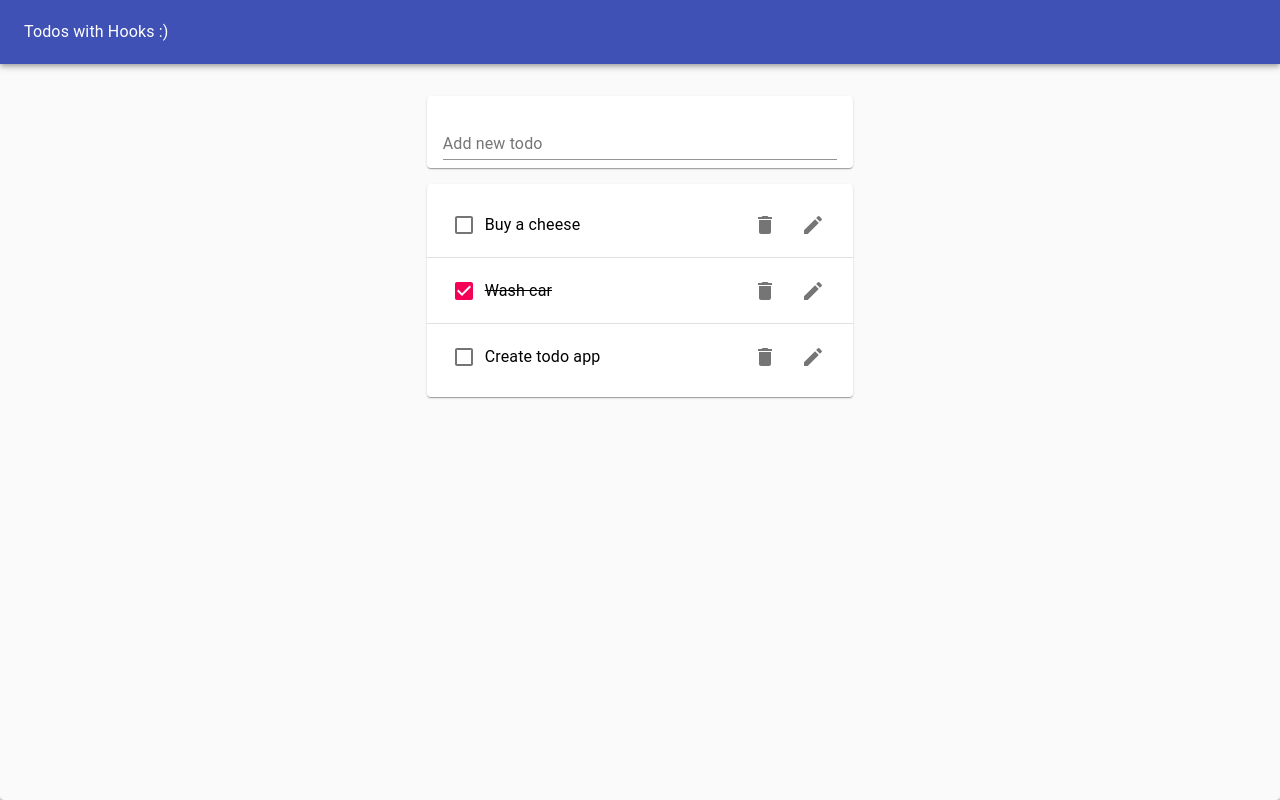
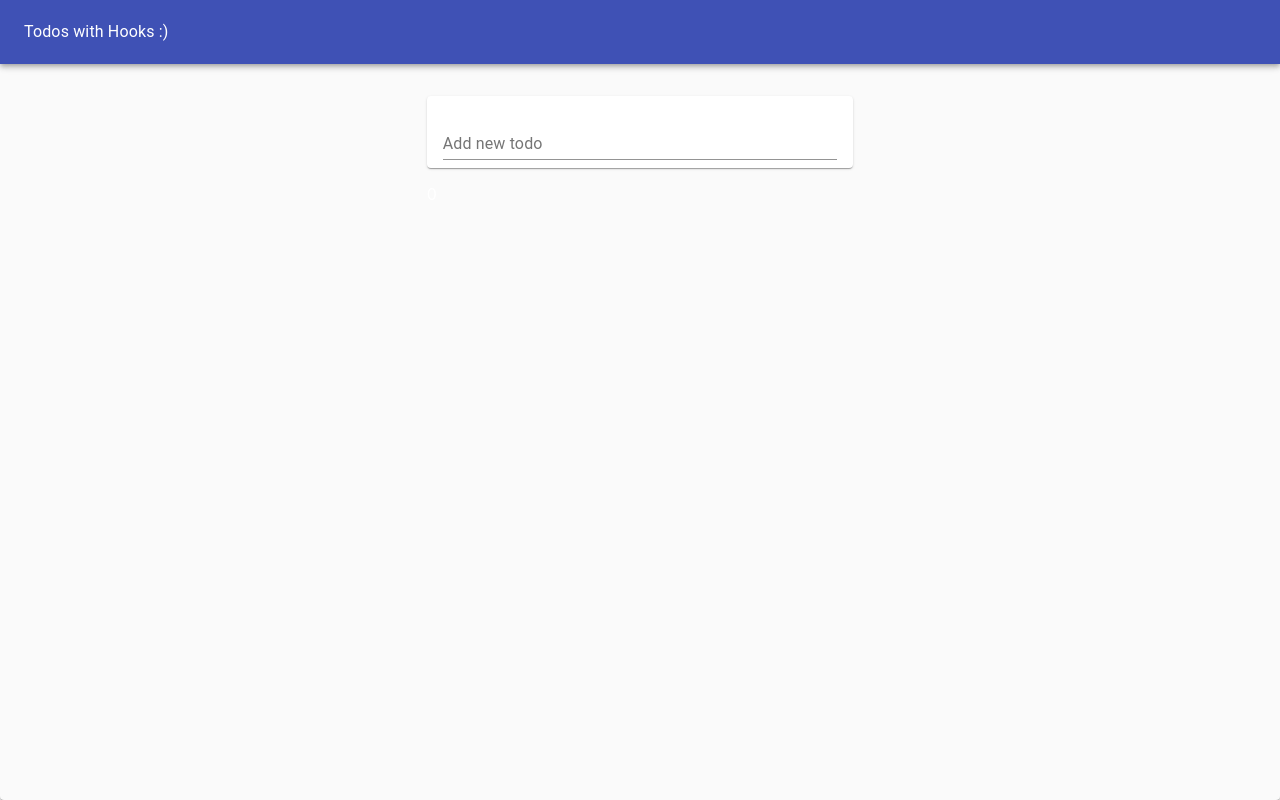
Before and after one commit to ivaylotsachev/todo-app-hooks, a React (Create React App) app: page / in a window 1280 px wide. Built offline with nearby package versions, Linux system fonts and the light colour scheme.

Commit message:
store in localstorage

```diff
--- a/src/components/TodoApp.js
+++ b/src/components/TodoApp.js
@@ -1,4 +1,4 @@
-import React, { useState } from 'react';
+import React, { useState, useEffect } from 'react';
 import Typography from '@material-ui/core/Typography';
 import Paper from '@material-ui/core/Paper';
 import AppBar from '@material-ui/core/AppBar';
@@ -8,14 +8,14 @@ import TodoList from './TodoList';
 import TodoForm from './TodoForm';
 import uuid from 'uuid/v4';
 
-const initialValue = [
-    { id: 1, task: 'Buy a cheese', completed: false },
-    { id: 2, task: 'Wash car', completed: true },
-    { id: 3, task: 'Create todo app', completed: false }
-];
+const initialValue = JSON.parse(localStorage.getItem('todos')) || [];
 
 const TodoApp = () => {
-    let [todos, setTodos] = useState(initialValue);
+    const [todos, setTodos] = useState(initialValue);
+
+    useEffect(() => {
+        localStorage.setItem('todos', JSON.stringify(todos));
+    }, [todos]);
 
     const addTodo = newTodo => {
         setTodos([...todos, { id: uuid(), task: newTodo, completed: false }]);
@@ -65,12 +65,14 @@ const TodoApp = () => {
                 <Grid container justify="center" style={{ marginTop: '1rem' }}>
                     <Grid item xs={11} md={8} lg={4}>
                         <TodoForm addTodo={addTodo} />
+                        {todos.length && (
                             <TodoList
                                 todos={todos}
                                 removeTodo={removeTodo}
                                 toggleTodo={toggleTodo}
                                 editTodo={editTodo}
                             />
+                        )}
                     </Grid>
                 </Grid>
             </AppBar>
--- a/src/components/TodoList.js
+++ b/src/components/TodoList.js
@@ -11,16 +11,15 @@ function TodoList({ todos, removeTodo, toggleTodo, editTodo }) {
         <Paper>
             <List>
                 {todos.map((todo, i) => (
-                    <>
+                    <div key={todo.id}>
                         <TodoItem
-                            key={todo.id}
                             {...todo}
                             removeTodo={removeTodo}
                             toggleTodo={toggleTodo}
                             editTodo={editTodo}
                         />
                         {i < todos.length - 1 && <Divider />}
-                    </>
+                    </div>
                 ))}
             </List>
         </Paper>
```
Lines whose indentation alone changed are shown as unchanged.
